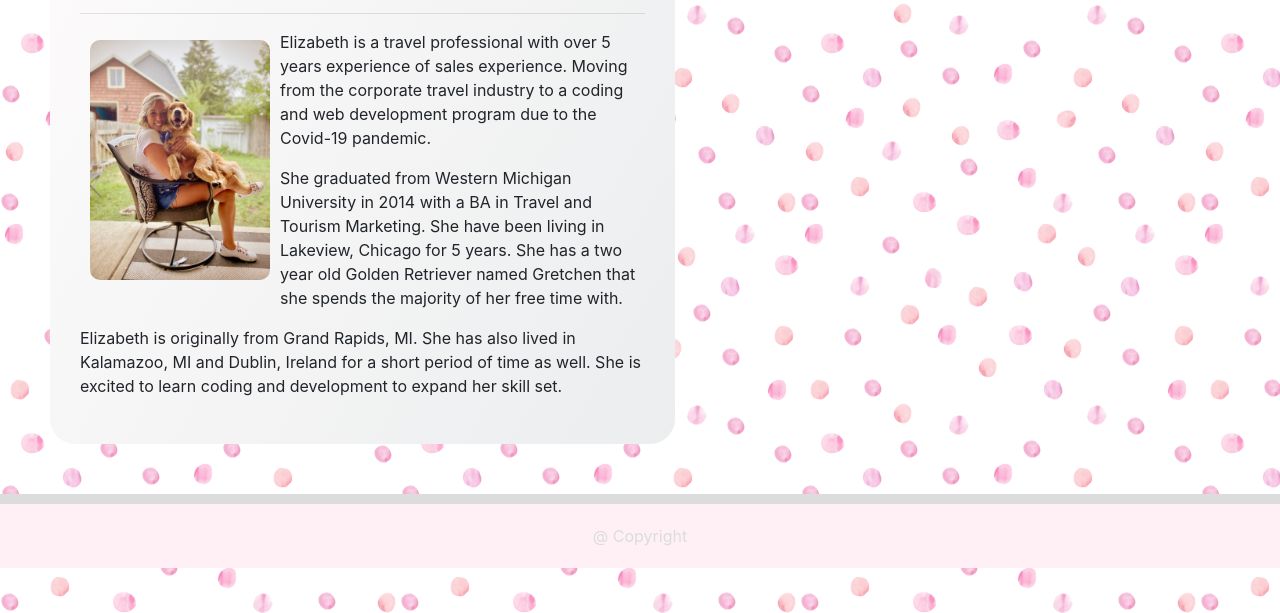
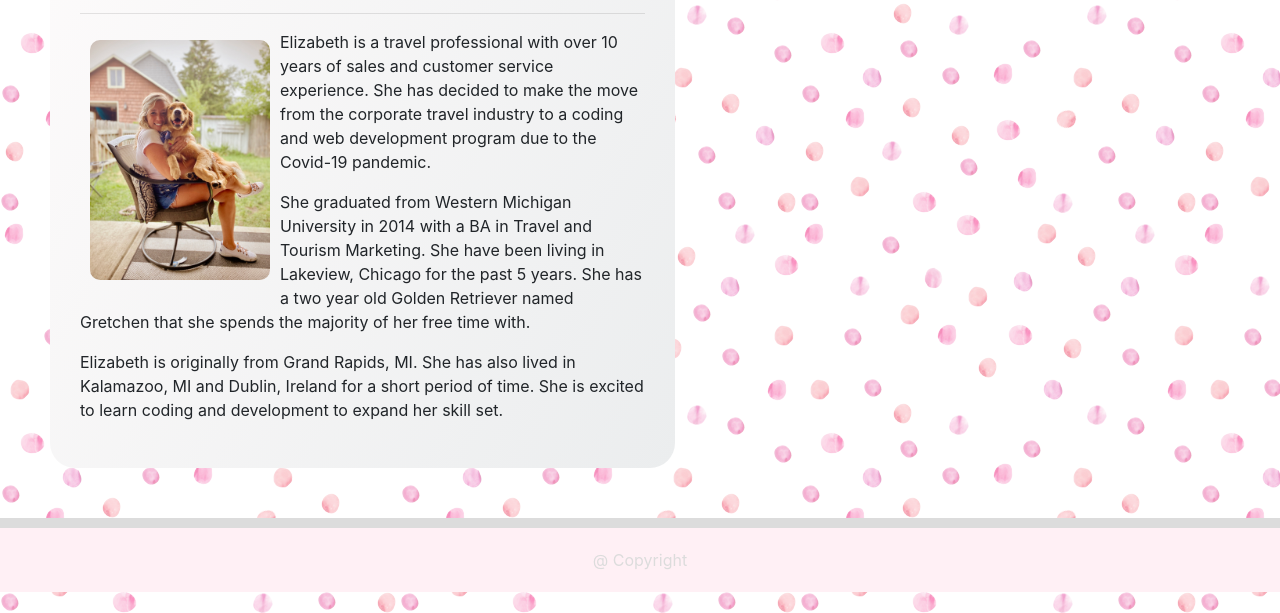
Before and after one commit to ElizabethReuter/Homework-2, a plain HTML site: page index.html in a window 1280 px wide. Shown: the part 187-800 px from the top of the page. Drawn offline with nearby package versions, Linux system fonts and the light colour scheme.

Commit message:
adjusted Read Me page

```diff
--- a/index.html
+++ b/index.html
@@ -39,9 +39,9 @@
         <h1>About Me</h1>
         <hr>
         <img class="img" src="IMG_0045.jpeg" alt="Me and my dog" class="img-thumbnail">
-        <p>Elizabeth is a travel professional with over 5 years experience of sales experience. Moving from the corporate travel industry to a coding and web development program due to the Covid-19 pandemic.</p>
-        <p>She graduated from Western Michigan University in 2014 with a BA in Travel and Tourism Marketing. She have been living in Lakeview, Chicago for 5 years. She has a two year old Golden Retriever named Gretchen that she spends the majority of her free time with.</p>
-        <p>Elizabeth is originally from Grand Rapids, MI. She has also lived in Kalamazoo, MI and Dublin, Ireland for a short period of time as well. She is excited to learn coding and development to expand her skill set.</p>
+        <p>Elizabeth is a travel professional with over 10 years of sales and customer service experience. She has decided to make the move from the corporate travel industry to a coding and web development program due to the Covid-19 pandemic.</p>
+        <p>She graduated from Western Michigan University in 2014 with a BA in Travel and Tourism Marketing. She have been living in Lakeview, Chicago for the past 5 years. She has a two year old Golden Retriever named Gretchen that she spends the majority of her free time with.</p>
+        <p>Elizabeth is originally from Grand Rapids, MI. She has also lived in Kalamazoo, MI and Dublin, Ireland for a short period of time. She is excited to learn coding and development to expand her skill set.</p>
         </div>
         </div>
         <div class="col-md-6 col-sm-3">
```
